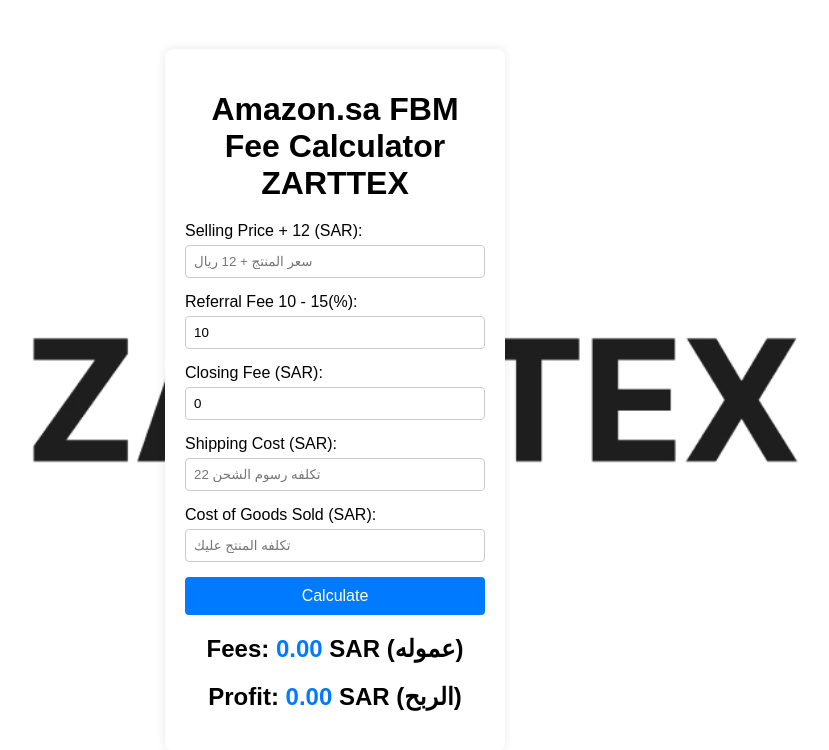
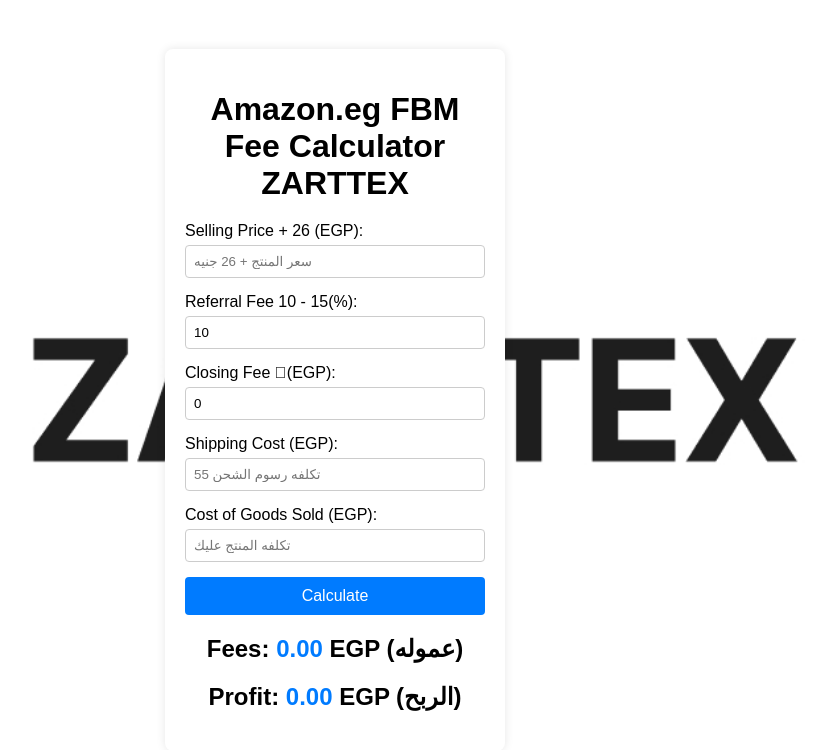
Before and after one commit to zarttex/sa-calc-zarttex, a plain HTML site: page index.html in a window 1280 px wide. Shown: the whole page, without its empty margins (305-1134 px from the left). Drawn offline with Linux system fonts and the light colour scheme.

Commit message:
Update index.html
edit EGP

```diff
--- a/index.html
+++ b/index.html
@@ -3,20 +3,20 @@
   <head>
     <meta charset="UTF-8" />
     <meta name="viewport" content="width=device-width, initial-scale=1.0" />
-    <title>Amazon.sa FBM Fee Calculator</title>
+    <title>Amazon.eg FBM Fee Calculator</title>
     <link rel="stylesheet" href="styles.css" />
   </head>
   <body>
     <div class="calculator">
-      <h1>Amazon.sa FBM Fee Calculator ZARTTEX</h1>
+      <h1>Amazon.eg FBM Fee Calculator ZARTTEX</h1>
       <form id="feeCalculator">
         <div class="form-group">
-          <label for="sellingPrice">Selling Price + 12 (SAR):</label>
+          <label for="sellingPrice">Selling Price + 26 (EGP):</label>
           <input
             type="number"
             id="sellingPrice"
             required
-            placeholder="سعر المنتج + 12 ريال"
+            placeholder="سعر المنتج + 26 جنيه"
           />
         </div>
         <div class="form-group">
@@ -30,7 +30,7 @@
           />
         </div>
         <div class="form-group">
-          <label for="closingFee">Closing Fee (SAR):</label>
+          <label for="closingFee">Closing Fee (ِEGP):</label>
           <input
             type="number"
             id="closingFee"
@@ -40,16 +40,16 @@
           />
         </div>
         <div class="form-group">
-          <label for="shippingCost">Shipping Cost (SAR):</label>
+          <label for="shippingCost">Shipping Cost (EGP):</label>
           <input
             type="number"
             id="shippingCost"
             required
-            placeholder="22 تكلفه رسوم الشحن "
+            placeholder="55 تكلفه رسوم الشحن "
           />
         </div>
         <div class="form-group">
-          <label for="cogs">Cost of Goods Sold (SAR):</label>
+          <label for="cogs">Cost of Goods Sold (EGP):</label>
           <input
             type="number"
             id="cogs"
@@ -60,8 +60,8 @@
         <button type="button" onclick="calculateFees()">Calculate</button>
       </form>
       <div class="result">
-        <h2>Fees: <span id="totalFees">0.00</span> SAR (عموله)</h2>
-        <h2>Profit: <span id="profit">0.00</span> SAR (الربح)</h2>
+        <h2>Fees: <span id="totalFees">0.00</span> EGP (عموله)</h2>
+        <h2>Profit: <span id="profit">0.00</span> EGP (الربح)</h2>
       </div>
     </div>
     <script src="script.js"></script>
```
